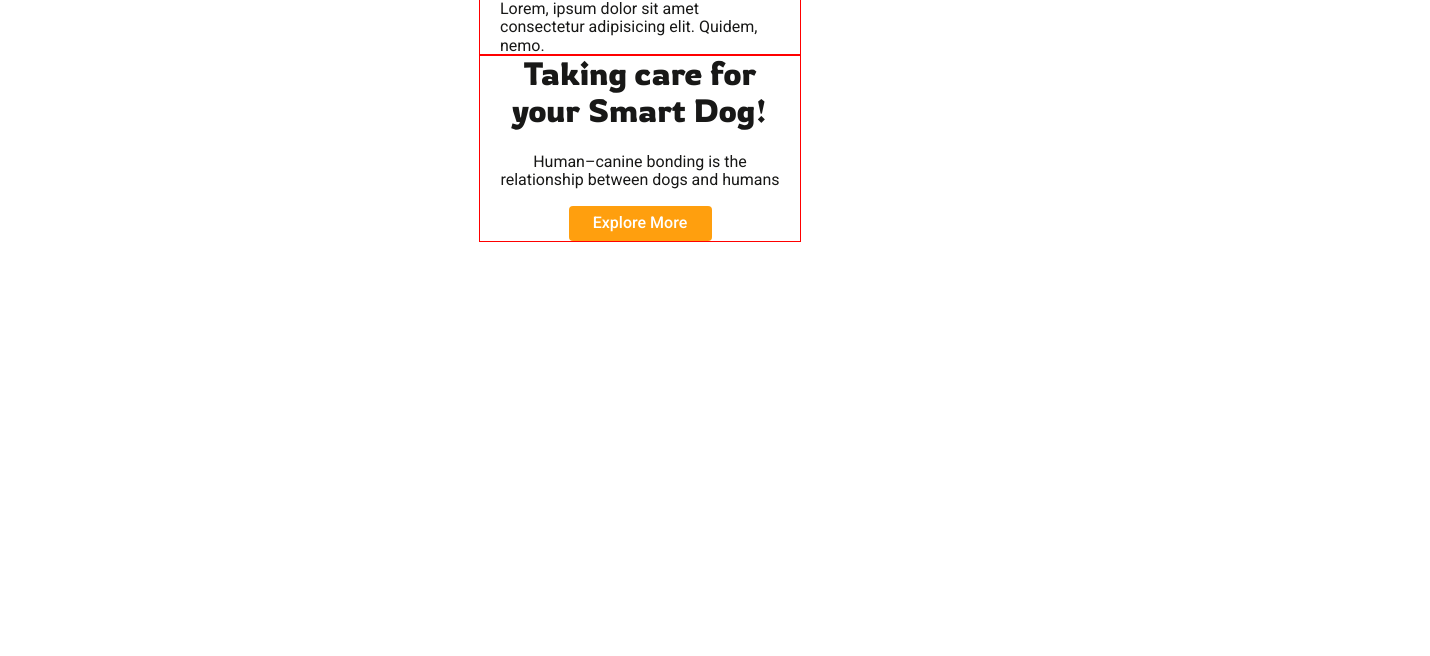
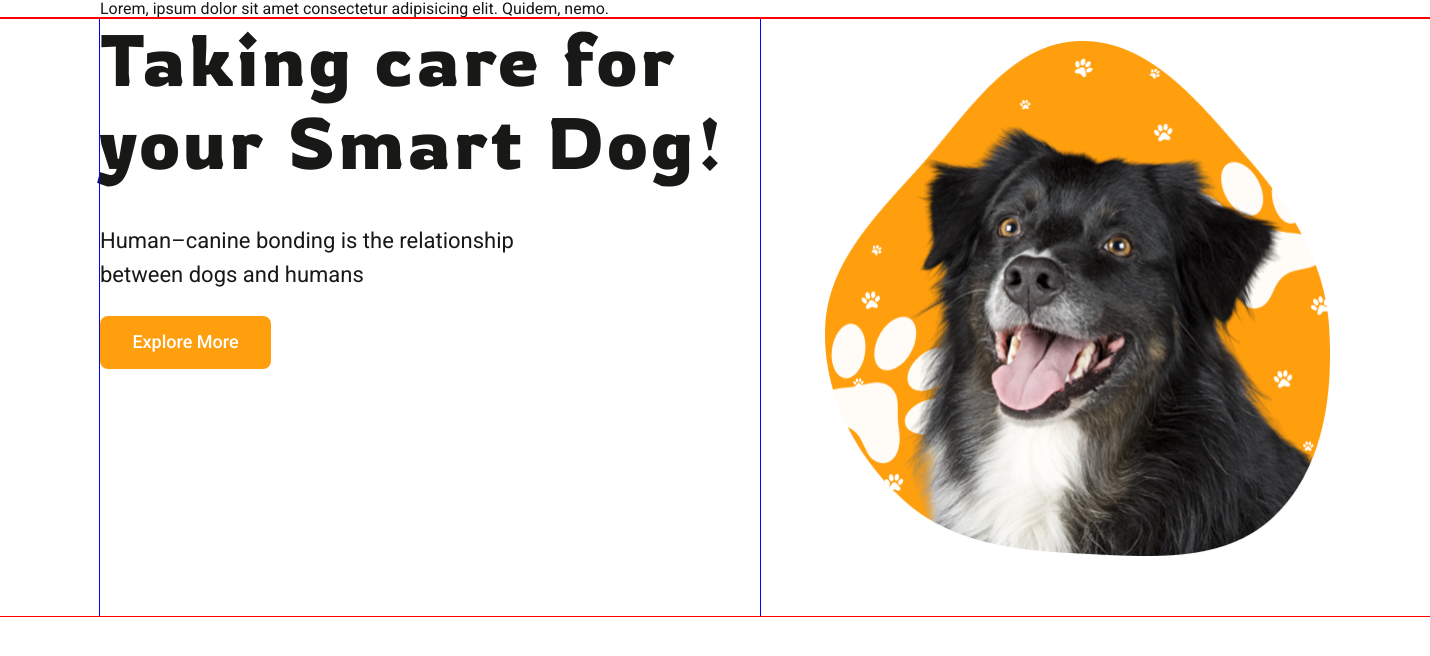
Before and after one commit to khar-and/DogClub2025, a plain HTML site: page index.html in a window 1280 px wide. Shown: the whole page, 1430 px wide, since content can reach past the window. Drawn offline with nearby package versions, Linux system fonts and the light colour scheme.

Commit message:
add icons and adaptive hero section

```diff
--- a/css/styles.css
+++ b/css/styles.css
@@ -222,6 +222,9 @@ body {
     margin-right: auto;
 }
 
+.hero-img {
+    display: none;
+}
 
 
 
@@ -241,7 +244,7 @@ body {
 
 @media screen and (min-width: 480px) {
     .container {
-        width: 320px;
+        width: 360px;
     }
 }
 
@@ -254,5 +257,52 @@ body {
 
 
 @media screen and (min-width: 1200px) {
-    /* ... */
+    .container {
+        width: 1430px;
+        padding-right: 100px;
+        padding-left: 100px;
+    }
+
+    .hero {
+        display: flex;
+        gap: 65px;
+    }
+
+    .hero-box {
+        outline: 1px solid blue;
+    }
+
+    .hero-title {
+        margin-bottom: 40px;
+        font-size: 72px;
+        letter-spacing: 0.05em;
+        text-align: left;
+
+
+    }
+
+    .hero-text {
+        margin-bottom: 24px;
+        max-width: 500px;
+        font-size: 22px;
+        line-height: 1.55;
+        text-align: left;
+
+
+    }
+
+    .hero-btn {
+        border-radius: 8px;
+        padding: 16px 32px;
+        width: 171px;
+        height: 53px;
+        font-size: 18px;
+        margin-left: 0;
+    }
+
+    .hero-img {
+        display: block;
+        margin-top: 23px;
+        margin-bottom: 60px;
+    }
 }
--- a/index.html
+++ b/index.html
@@ -21,11 +21,20 @@
     </header>
     <main>
       <section class="hero container">
-        <h1 class="hero-title title">Taking care for your Smart Dog!</h1>
-        <p class="hero-text">
-          Human–canine bonding is the relationship between dogs and humans
-        </p>
-        <button type="button" class="hero-btn btn">Explore More</button>
+        <div class="hero-box">
+          <h1 class="hero-title title">Taking care for your Smart Dog!</h1>
+          <p class="hero-text">
+            Human–canine bonding is the relationship between dogs and humans
+          </p>
+          <button type="button" class="hero-btn btn">Explore More</button>
+        </div>
+        <img
+          class="hero-img"
+          src="./images/hero-dog.png"
+          alt="Dog"
+          width="506"
+          height="515"
+        />
       </section>
     </main>
 
```
Also changed, not shown: images/hero-bcg-contur.svg (added), images/hero-dog.png (added), images/icons.svg (added).
